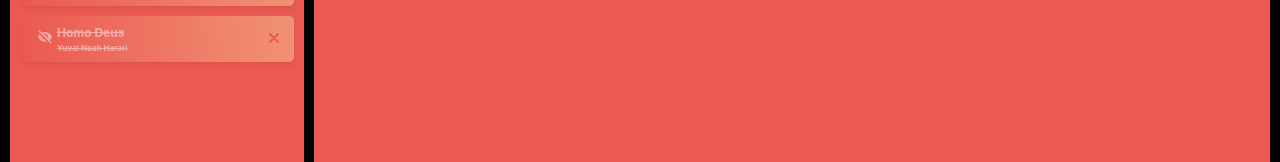
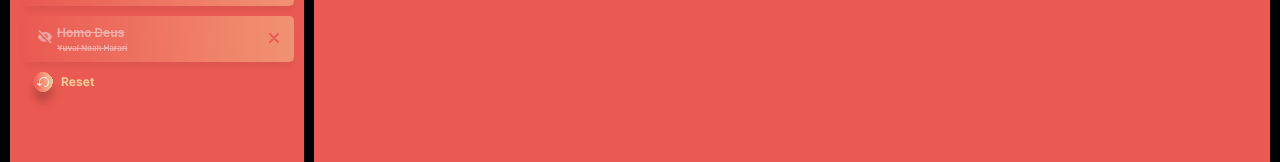
Before and after one commit to spaceInvaders007/Drag-n-Drop-, a React (Create React App) app: page / in a window 1280 px wide. Shown: the part 560-722 px from the top of the page. Built offline with nearby package versions, Linux system fonts and the light colour scheme.

Commit message:
Resetting functionality added

```diff
--- a/src/components/ShoppingWishlist.tsx
+++ b/src/components/ShoppingWishlist.tsx
@@ -28,7 +28,7 @@ export const ShoppingWishlist = () => {
   const [bookCollection, setBookCollection] = useState<Book[]>([]);
   const [bookToShow, setBookToShow] = useState<Book>();
   const [bookIdToShow, setBookIdToShow] = useState<string>();
-  const [visibleInitialState, setVisibleInitialState] = useState<string[]>([])
+  const [resetList, setResetList] = useState<boolean>(false)
 
   useEffect(() => {
     const extractedBook = bookCollection.find(
@@ -46,11 +46,15 @@ export const ShoppingWishlist = () => {
         .catch((error) => console.error(error));
     };
     fetchJson();
-  }, []);
+  }, [resetList]);
 
   const handleMouseEnter = (id: string) => {
     setBookIdToShow(id);
   };
+
+  const handleReset = () => {
+    setResetList(!resetList)
+  }
 
   return (
     <>
@@ -58,6 +62,7 @@ export const ShoppingWishlist = () => {
         <Sidebar
           bookCollection={bookCollection}
           onMouseEnter={handleMouseEnter}
+          handleReset={handleReset}
         />
       </SidebarWrap>
       <ContentWrap>
--- /dev/null
+++ b/src/components/sidebar/ResetButton.tsx
@@ -0,0 +1,22 @@
+// @ts-ignore
+import ResetButtonIcon from "../../icons/reset.svg";
+import styled from "styled-components";
+import { FC } from "react";
+
+const StyledRestButton = styled.span`
+  display: flex;
+  justify-content: flex-start;
+  cursor: pointer;
+`;
+
+type ResetButtonProps = {
+  handleReset: () => void;
+};
+
+export const ResetButton: FC<ResetButtonProps> = ({ handleReset }) => {
+  return (
+    <StyledRestButton onClick={() => handleReset()}>
+      <img src={ResetButtonIcon} />
+    </StyledRestButton>
+  );
+};
--- a/src/components/sidebar/Sidebar.tsx
+++ b/src/components/sidebar/Sidebar.tsx
@@ -5,6 +5,7 @@ import styled from "styled-components";
 import { SidebarHeader } from "./SidebarHeader";
 import { HiddenListSeparator } from "./HiddenListSeparator";
 import { Book } from "../../types";
+import { ResetButton } from "./ResetButton";
 
 const SideBarWrap = styled.div`
   padding: 5px;
@@ -13,9 +14,14 @@ const SideBarWrap = styled.div`
 type SidebarProps = {
   bookCollection: Book[];
   onMouseEnter: (id: string) => void;
+  handleReset: () => void;
 };
 
-export const Sidebar: FC<SidebarProps> = ({ bookCollection, onMouseEnter }) => {
+export const Sidebar: FC<SidebarProps> = ({
+  bookCollection,
+  onMouseEnter,
+  handleReset,
+}) => {
   const { bookList, handleUpdateList } = useDragAndDrop(bookCollection);
 
   return (
@@ -35,6 +41,7 @@ export const Sidebar: FC<SidebarProps> = ({ bookCollection, onMouseEnter }) => {
         handleUpdateList={handleUpdateList}
         onMouseEnter={onMouseEnter}
       />
+      <ResetButton handleReset={handleReset} />
     </SideBarWrap>
   );
 };
```
Also changed, not shown: src/icons/reset.svg (added).
